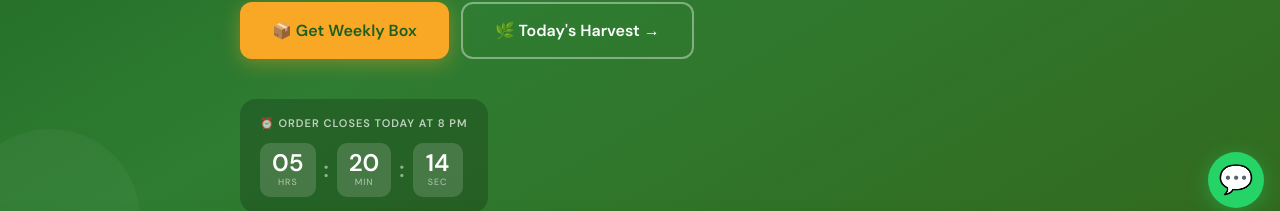
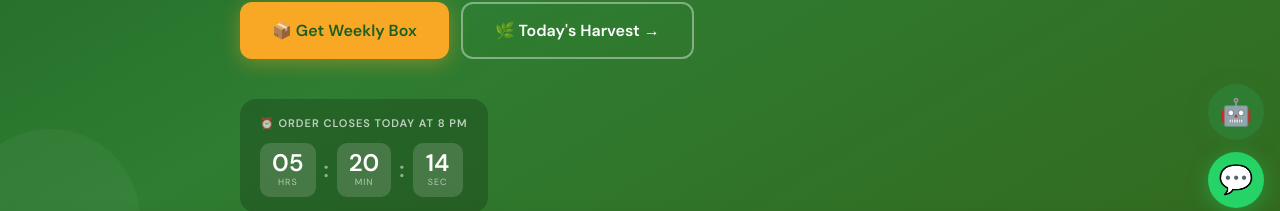
Before and after one commit to K707112/manaharvest-full, a React (Vite) app in the folder frontend/: page / in a window 1280 px wide. Shown: the part 512-723 px from the top of the page. Built offline with nearby package versions, Linux system fonts and the light colour scheme; no server answers; a web font is replaced by a local one.

Commit message:
Add floating AI Box button

```diff
--- a/frontend/src/pages/Home.jsx
+++ b/frontend/src/pages/Home.jsx
@@ -387,6 +387,11 @@ export default function Home() {
         style={{ position: 'fixed', bottom: 80, right: 16, zIndex: 500, width: 56, height: 56, background: '#25D366', borderRadius: '50%', display: 'flex', alignItems: 'center', justifyContent: 'center', boxShadow: '0 4px 20px rgba(37,211,102,0.4)', textDecoration: 'none', fontSize: 28 }}>
         💬
       </a>
+       {/* ── AI BOX FLOATING ── */}
+      <button onClick={() => navigate('/smart-box')}
+        style={{ position: 'fixed', bottom: 148, right: 16, zIndex: 500, width: 56, height: 56, background: '#2E7D32', borderRadius: '50%', display: 'flex', alignItems: 'center', justifyContent: 'center', boxShadow: '0 4px 20px rgba(46,125,50,0.4)', border: 'none', cursor: 'pointer', fontSize: 26 }}>
+        🤖
+      </button>
 
       <style>{`
         @keyframes pulse { 0%,100%{opacity:1} 50%{opacity:.3} }
```
